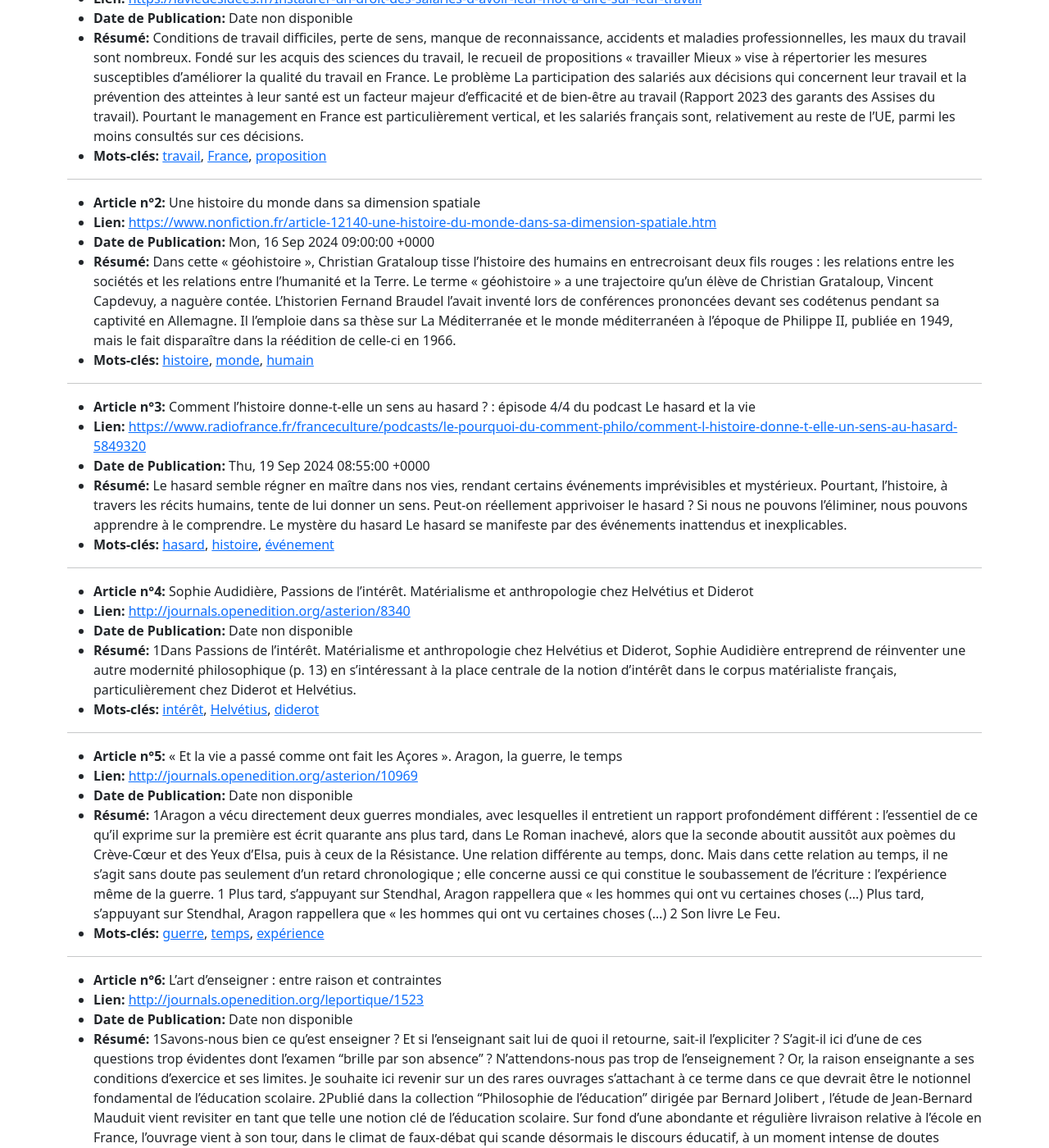
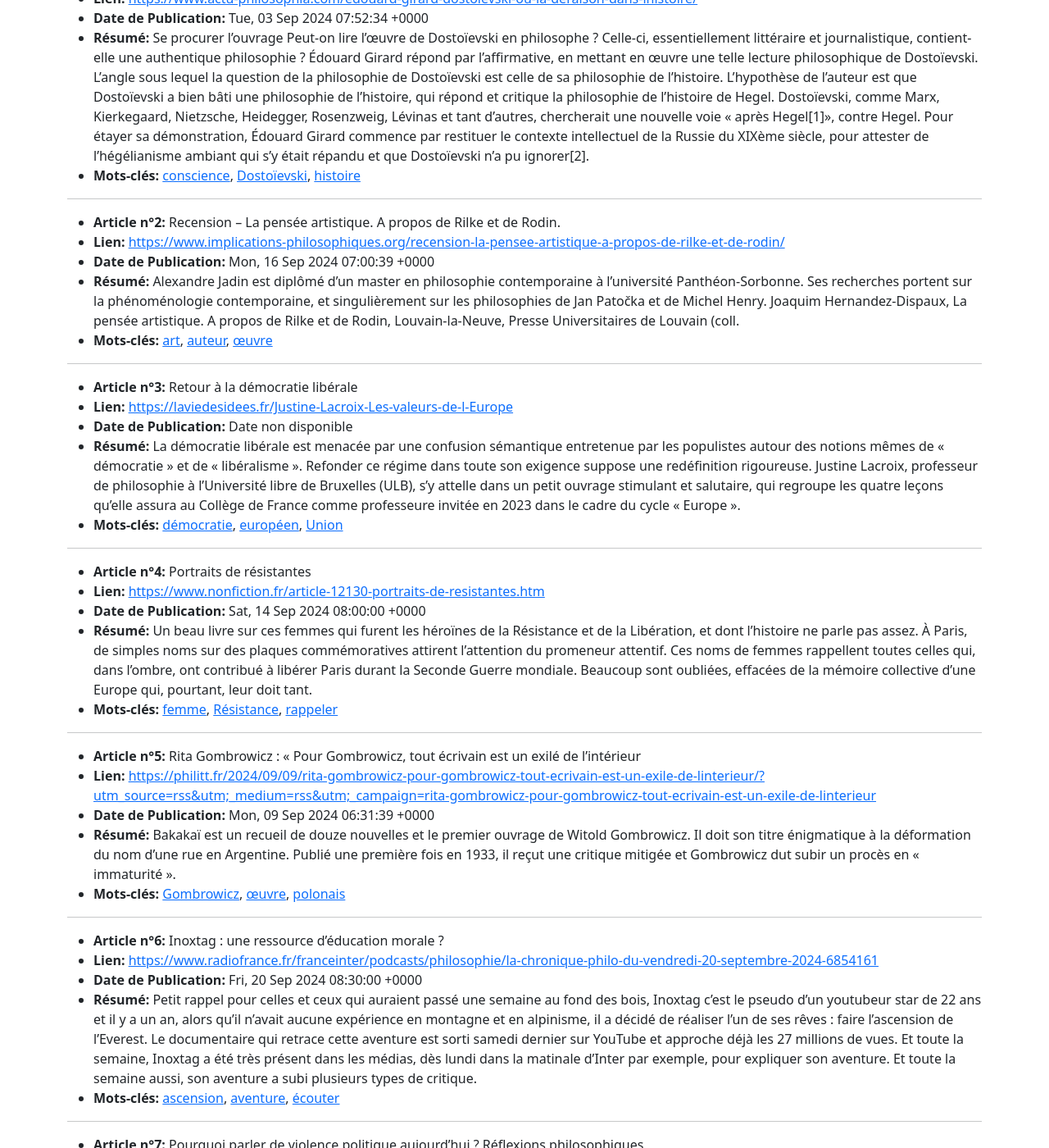
Before and after one commit to rollauda/np, a Jekyll site: the page built from _posts/2024-09-22-nouveautes-en-philosophie.md, in a window 1280 px wide and 1400 px high, scrolled down 290 px. Shown: the whole window at 82% size. Built offline with Jekyll 4.4.1, drawn with Linux system fonts in a browser that asks for light colours; some of the changed text lies outside the part shown.

Commit message:
Mise à jour automatique

```diff
--- a/_posts/2024-09-22-nouveautes-en-philosophie.md
+++ b/_posts/2024-09-22-nouveautes-en-philosophie.md
@@ -6,50 +6,82 @@ date: 2024-09-22
 ---
 ## Actualités philosophiques
 
-  * **Article n°1:** Instaurer un droit des salariés d’avoir leur « mot à dire » sur leur (...)
-  * **Lien:** <https://laviedesidees.fr/Instaurer-un-droit-des-salaries-d-avoir-leur-mot-a-dire-sur-leur-travail>
-  * **Date de Publication:** Date non disponible
-  * **Résumé:** Conditions de travail difficiles, perte de sens, manque de reconnaissance, accidents et maladies professionnelles, les maux du travail sont nombreux. Fondé sur les acquis des sciences du travail, le recueil de propositions « travailler Mieux » vise à répertorier les mesures susceptibles d’améliorer la qualité du travail en France. Le problème La participation des salariés aux décisions qui concernent leur travail et la prévention des atteintes à leur santé est un facteur majeur d’efficacité et de bien-être au travail (Rapport 2023 des garants des Assises du travail). Pourtant le management en France est particulièrement vertical, et les salariés français sont, relativement au reste de l’UE, parmi les moins consultés sur ces décisions.
-  * **Mots-clés:** [travail](travail), [France](France), [proposition](proposition)
+  * **Article n°1:** Édouard Girard : Dostoïevski, ou la déraison dans l’histoire – ACTU PHILOSOPHIA
+  * **Lien:** <https://www.actu-philosophia.com/edouard-girard-dostoievski-ou-la-deraison-dans-lhistoire/>
+  * **Date de Publication:** Tue, 03 Sep 2024 07:52:34 +0000
+  * **Résumé:** Se procurer l’ouvrage Peut-on lire l’œuvre de Dostoïevski en philosophe ? Celle-ci, essentiellement littéraire et journalistique, contient-elle une authentique philosophie ? Édouard Girard répond par l’affirmative, en mettant en œuvre une telle lecture philosophique de Dostoïevski. L’angle sous lequel la question de la philosophie de Dostoïevski est celle de sa philosophie de l’histoire. L’hypothèse de l’auteur est que Dostoïevski a bien bâti une philosophie de l’histoire, qui répond et critique la philosophie de l’histoire de Hegel. Dostoïevski, comme Marx, Kierkegaard, Nietzsche, Heidegger, Rosenzweig, Lévinas et tant d’autres, chercherait une nouvelle voie « après Hegel[1]», contre Hegel. Pour étayer sa démonstration, Édouard Girard commence par restituer le contexte intellectuel de la Russie du XIXème siècle, pour attester de l’hégélianisme ambiant qui s’y était répandu et que Dostoïevski n’a pu ignorer[2].
+  * **Mots-clés:** [conscience](conscience), [Dostoïevski](Dostoïevski), [histoire](histoire)
 
 * * *
 
-  * **Article n°2:** Une histoire du monde dans sa dimension spatiale
-  * **Lien:** <https://www.nonfiction.fr/article-12140-une-histoire-du-monde-dans-sa-dimension-spatiale.htm>
-  * **Date de Publication:** Mon, 16 Sep 2024 09:00:00 +0000
-  * **Résumé:** Dans cette « géohistoire », Christian Grataloup tisse l’histoire des humains en entrecroisant deux fils rouges : les relations entre les sociétés et les relations entre l’humanité et la Terre. Le terme « géohistoire » a une trajectoire qu’un élève de Christian Grataloup, Vincent Capdevuy, a naguère contée. L’historien Fernand Braudel l’avait inventé lors de conférences prononcées devant ses codétenus pendant sa captivité en Allemagne. Il l’emploie dans sa thèse sur La Méditerranée et le monde méditerranéen à l’époque de Philippe II, publiée en 1949, mais le fait disparaître dans la réédition de celle-ci en 1966.
-  * **Mots-clés:** [histoire](histoire), [monde](monde), [humain](humain)
+  * **Article n°2:** Recension – La pensée artistique. A propos de Rilke et de Rodin.
+  * **Lien:** <https://www.implications-philosophiques.org/recension-la-pensee-artistique-a-propos-de-rilke-et-de-rodin/>
+  * **Date de Publication:** Mon, 16 Sep 2024 07:00:39 +0000
+  * **Résumé:** Alexandre Jadin est diplômé d’un master en philosophie contemporaine à l’université Panthéon-Sorbonne. Ses recherches portent sur la phénoménologie contemporaine, et singulièrement sur les philosophies de Jan Patočka et de Michel Henry. Joaquim Hernandez-Dispaux, La pensée artistique. A propos de Rilke et de Rodin, Louvain-la-Neuve, Presse Universitaires de Louvain (coll.
+  * **Mots-clés:** [art](art), [auteur](auteur), [œuvre](œuvre)
 
 * * *
 
-  * **Article n°3:** Comment l'histoire donne-t-elle un sens au hasard ? : épisode 4/4 du podcast Le hasard et la vie
-  * **Lien:** <https://www.radiofrance.fr/franceculture/podcasts/le-pourquoi-du-comment-philo/comment-l-histoire-donne-t-elle-un-sens-au-hasard-5849320>
-  * **Date de Publication:** Thu, 19 Sep 2024 08:55:00 +0000
-  * **Résumé:** Le hasard semble régner en maître dans nos vies, rendant certains événements imprévisibles et mystérieux. Pourtant, l'histoire, à travers les récits humains, tente de lui donner un sens. Peut-on réellement apprivoiser le hasard ? Si nous ne pouvons l’éliminer, nous pouvons apprendre à le comprendre. Le mystère du hasard Le hasard se manifeste par des événements inattendus et inexplicables.
-  * **Mots-clés:** [hasard](hasard), [histoire](histoire), [événement](événement)
+  * **Article n°3:** Retour à la démocratie libérale
+  * **Lien:** <https://laviedesidees.fr/Justine-Lacroix-Les-valeurs-de-l-Europe>
+  * **Date de Publication:** Date non disponible
+  * **Résumé:** La démocratie libérale est menacée par une confusion sémantique entretenue par les populistes autour des notions mêmes de « démocratie » et de « libéralisme ». Refonder ce régime dans toute son exigence suppose une redéfinition rigoureuse. Justine Lacroix, professeur de philosophie à l’Université libre de Bruxelles (ULB), s’y attelle dans un petit ouvrage stimulant et salutaire, qui regroupe les quatre leçons qu’elle assura au Collège de France comme professeure invitée en 2023 dans le cadre du cycle « Europe ».
+  * **Mots-clés:** [démocratie](démocratie), [européen](européen), [Union](Union)
 
 * * *
 
-  * **Article n°4:** Sophie Audidière, Passions de l’intérêt. Matérialisme et anthropologie chez Helvétius et Diderot
-  * **Lien:** <http://journals.openedition.org/asterion/8340>
-  * **Date de Publication:** Date non disponible
-  * **Résumé:** 1Dans Passions de l’intérêt. Matérialisme et anthropologie chez Helvétius et Diderot, Sophie Audidière entreprend de réinventer une autre modernité philosophique (p. 13) en s’intéressant à la place centrale de la notion d’intérêt dans le corpus matérialiste français, particulièrement chez Diderot et Helvétius.
-  * **Mots-clés:** [intérêt](intérêt), [Helvétius](Helvétius), [diderot](diderot)
+  * **Article n°4:** Portraits de résistantes
+  * **Lien:** <https://www.nonfiction.fr/article-12130-portraits-de-resistantes.htm>
+  * **Date de Publication:** Sat, 14 Sep 2024 08:00:00 +0000
+  * **Résumé:** Un beau livre sur ces femmes qui furent les héroïnes de la Résistance et de la Libération, et dont l’histoire ne parle pas assez. À Paris, de simples noms sur des plaques commémoratives attirent l’attention du promeneur attentif. Ces noms de femmes rappellent toutes celles qui, dans l’ombre, ont contribué à libérer Paris durant la Seconde Guerre mondiale. Beaucoup sont oubliées, effacées de la mémoire collective d’une Europe qui, pourtant, leur doit tant.
+  * **Mots-clés:** [femme](femme), [Résistance](Résistance), [rappeler](rappeler)
 
 * * *
 
-  * **Article n°5:** « Et la vie a passé comme ont fait les Açores ». Aragon, la guerre, le temps
-  * **Lien:** <http://journals.openedition.org/asterion/10969>
-  * **Date de Publication:** Date non disponible
-  * **Résumé:** 1Aragon a vécu directement deux guerres mondiales, avec lesquelles il entretient un rapport profondément différent : l’essentiel de ce qu’il exprime sur la première est écrit quarante ans plus tard, dans Le Roman inachevé, alors que la seconde aboutit aussitôt aux poèmes du Crève-Cœur et des Yeux d’Elsa, puis à ceux de la Résistance. Une relation différente au temps, donc. Mais dans cette relation au temps, il ne s’agit sans doute pas seulement d’un retard chronologique ; elle concerne aussi ce qui constitue le soubassement de l’écriture : l’expérience même de la guerre. 1 Plus tard, s’appuyant sur Stendhal, Aragon rappellera que « les hommes qui ont vu certaines choses (...) Plus tard, s’appuyant sur Stendhal, Aragon rappellera que « les hommes qui ont vu certaines choses (...) 2 Son livre Le Feu.
-  * **Mots-clés:** [guerre](guerre), [temps](temps), [expérience](expérience)
+  * **Article n°5:** Rita Gombrowicz : « Pour Gombrowicz, tout écrivain est un exilé de l’intérieur
+  * **Lien:** [https://philitt.fr/2024/09/09/rita-gombrowicz-pour-gombrowicz-tout-ecrivain-est-un-exile-de-linterieur/?utm_source=rss&utm;_medium=rss&utm;_campaign=rita-gombrowicz-pour-gombrowicz-tout-ecrivain-est-un-exile-de-linterieur](https://philitt.fr/2024/09/09/rita-gombrowicz-pour-gombrowicz-tout-ecrivain-est-un-exile-de-linterieur/?utm_source=rss&utm_medium=rss&utm_campaign=rita-gombrowicz-pour-gombrowicz-tout-ecrivain-est-un-exile-de-linterieur)
+  * **Date de Publication:** Mon, 09 Sep 2024 06:31:39 +0000
+  * **Résumé:** Bakakaï est un recueil de douze nouvelles et le premier ouvrage de Witold Gombrowicz. Il doit son titre énigmatique à la déformation du nom d’une rue en Argentine. Publié une première fois en 1933, il reçut une critique mitigée et Gombrowicz dut subir un procès en « immaturité ».
+  * **Mots-clés:** [Gombrowicz](Gombrowicz), [œuvre](œuvre), [polonais](polonais)
 
 * * *
 
-  * **Article n°6:** L’art d’enseigner : entre raison et contraintes
-  * **Lien:** <http://journals.openedition.org/leportique/1523>
-  * **Date de Publication:** Date non disponible
-  * **Résumé:** 1Savons-nous bien ce qu’est enseigner ? Et si l’enseignant sait lui de quoi il retourne, sait-il l’expliciter ? S’agit-il ici d’une de ces questions trop évidentes dont l’examen “brille par son absence” ? N’attendons-nous pas trop de l’enseignement ? Or, la raison enseignante a ses conditions d’exercice et ses limites. Je souhaite ici revenir sur un des rares ouvrages s'attachant à ce terme dans ce que devrait être le notionnel fondamental de l'éducation scolaire. 2Publié dans la collection “Philosophie de l’éducation” dirigée par Bernard Jolibert , l’étude de Jean-Bernard Mauduit vient revisiter en tant que telle une notion clé de l’éducation scolaire. Sur fond d’une abondante et régulière livraison relative à l'école en France, l’ouvrage vient à son tour, dans le climat de faux-débat qui scande désormais le discours éducatif, à un moment intense de doutes quand il deviendrait raisonnablement nécessaire de prendre du recul, et d’envisager la question sous un nouvel angle.
-  * **Mots-clés:** [enseigner](enseigner), [enseignement](enseignement), [enseignant](enseignant)
+  * **Article n°6:** Inoxtag : une ressource d’éducation morale ?
+  * **Lien:** <https://www.radiofrance.fr/franceinter/podcasts/philosophie/la-chronique-philo-du-vendredi-20-septembre-2024-6854161>
+  * **Date de Publication:** Fri, 20 Sep 2024 08:30:00 +0000
+  * **Résumé:** Petit rappel pour celles et ceux qui auraient passé une semaine au fond des bois, Inoxtag c’est le pseudo d’un youtubeur star de 22 ans et il y a un an, alors qu’il n’avait aucune expérience en montagne et en alpinisme, il a décidé de réaliser l’un de ses rêves : faire l’ascension de l’Everest. Le documentaire qui retrace cette aventure est sorti samedi dernier sur YouTube et approche déjà les 27 millions de vues. Et toute la semaine, Inoxtag a été très présent dans les médias, dès lundi dans la matinale d’Inter par exemple, pour expliquer son aventure. Et toute la semaine aussi, son aventure a subi plusieurs types de critique.
+  * **Mots-clés:** [ascension](ascension), [aventure](aventure), [écouter](écouter)
 
 * * *
+
+  * **Article n°7:** Pourquoi parler de violence politique aujourd’hui ? Réflexions philosophiques
+  * **Lien:** <https://unphilosophe.com/2024/09/16/pourquoi-parler-de-violence-politique-aujourdhui-reflexions-philosophiques/>
+  * **Date de Publication:** Mon, 16 Sep 2024 08:42:54 +0000
+  * **Résumé:** L’article analyse la violence politique d’un point de vue philosophique, en explorant des concepts tels que la légitimité, la résistance et les implications éthiques d’une telle violence dans l’arène politique. Divers courants philosophiques qui abordent ce phénomène, du contractualisme à l’existentialisme, sont examinés, soulignant comment chacun offre une lentille unique à travers laquelle comprendre et évaluer la violence politique. Il est soutenu que bien que la violence puisse être un outil de résistance légitime dans certains contextes, son exercice soulève des dilemmes éthiques et moraux qui nécessitent une analyse minutieuse et réfléchie. La violence engendre la violence La violence politique, d’un point de vue philosophique, a fait l’objet d’intenses débats tout au long de l’histoire.
+  * **Mots-clés:** [violence](violence), [politique](politique), [guerre](guerre)
+
+* * *
+
+  * **Article n°8:** Giordano Bruno, Les Ombres des idées
+  * **Lien:** <http://journals.openedition.org/asterion/10423>
+  * **Date de Publication:** Date non disponible
+  * **Résumé:** 1 Cité dans N. Tirinanzi, « Introduzione », dans G. Bruno, Opere mnemotecniche, Milan, Aelphi Edizio (...) 1Le De Umbris idearum, première œuvre connue de Giordano Bruno, fut publiée en 1582 à Paris, alors que Bruno délivre des leçons sur les arts mnémotechniques au Collège Royal.
+  * **Mots-clés:** [Bruno](Bruno), [image](image), [chose](chose)
+
+* * *
+
+  * **Article n°9:** Thil Ulenspiegel et Philippe II d’Espagne en Grande Guerre
+  * **Lien:** <http://journals.openedition.org/asterion/10854>
+  * **Date de Publication:** Date non disponible
+  * **Résumé:** 1 Parmi les adaptations : Till Eulenspiegels lustige Streiche, poème symphonique de Richard Strauss, (...) 1La légende d’Ulenspiegel a fait l’objet de nombreuses adaptations dans le temps et l’espace depuis la naissance de ce personnage en Allemagne au début du XVIe siècle. Le héros populaire de cette légende apparaît en effet dans bien des récits et des images, ainsi qu’à l’opéra, au théâtre et au cinéma . Dans une édition illustrée parue en France en 1866, l’avertissement du traducteur ayant travaillé à partir de la version allemande de l’histoire révélait déjà sa popularité internationale : 2 P.
+  * **Mots-clés:** [Ulenspiegel](Ulenspiegel), [coster](coster), [Légende](Légende)
+
+* * *
+
+  * **Article n°10:** HANSEN P., JONSSON S., Eurafrique. Aux origines coloniales de l’Union européenne, La Découverte, mai 2022
+  * **Lien:** <http://journals.openedition.org/leportique/4541>
+  * **Date de Publication:** Date non disponible
+  * **Résumé:** 1N’était sa publication au moment du bouclage de ce numéro de notre revue, cet ouvrage nous aurait incité à plus de radicalité dans l’analyse. Car radical, il l’est, ce livre de deux chercheurs suédois, initialement paru en Anglais chez Bloomsbury en 2015. Ils ont fouillé minutieusement les archives historiques de l’Union européenne ainsi que celles de multiples bibliothèques de Stockholm à Nairobi, en passant par Paris ou Berlin, et le résultat de l’enquête est sans nuance aucune : il existe bien un lien direct entre la décolonisation et la création de l’union européenne ! Ainsi peut-on lire sur la quatrième de couverture : « Le projet eurafricain, un temps caressé par les régimes fascistes, renaît de ses cendres après 1945 et inspire les fondateurs de l’Europe.
+  * **Mots-clés:** [européen](européen), [Europe](Europe), [ouvrage](ouvrage)
+
+* * *
```
